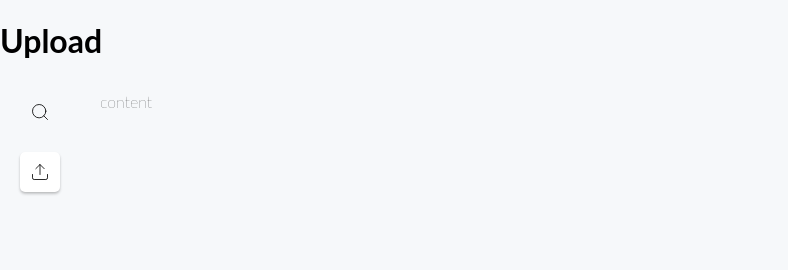
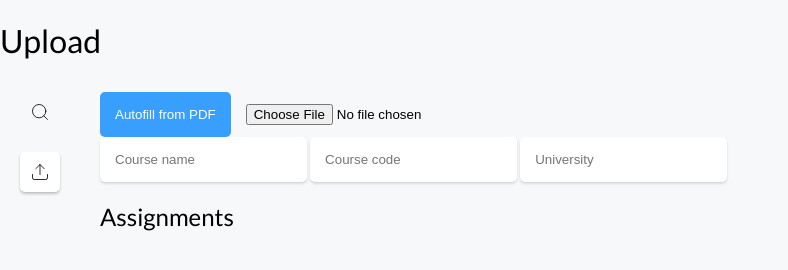
Before and after one commit to geotrieu/CH2020, a plain HTML site: page frontend/upload/index.html in a window 1280 px wide. Shown: the whole page, without its empty margins (0-788 px from the left). Drawn offline with Linux system fonts and the light colour scheme.

Commit message:
upload file

```diff
--- a/frontend/search/app.js
+++ b/frontend/search/app.js
@@ -52,6 +52,7 @@ function updateTable(data) {
 
 function noDataReturned() {
   let el = document.getElementById("resultsTableWrapper");
+  document.getElementById("resultCount").innerHTML = "(0 results)";
 
   el.innerHTML = `
     <div id="noResultsWrapper">
@@ -79,7 +80,7 @@ function display(data) {
     `;
   }
 
-  console.log(rows);
+  document.getElementById("resultCount").innerHTML = `(${data.length} result${data.length == 1 ? '' : 's'})`;
 
   el.innerHTML = `
     <table id="resultsTable" cellspacing=0>
--- a/frontend/upload/index.html
+++ b/frontend/upload/index.html
@@ -3,7 +3,9 @@
 <html>
   <head>
     <title>UI - Upload</title>
+    <link rel="stylesheet" type="text/css" href="../fonts.css" />
     <link rel="stylesheet" type="text/css" href="../style.css" />
+    <link rel="stylesheet" type="text/css" href="style.css" />
   </head>
   <body>
     <div id="topBar">
@@ -29,7 +31,32 @@
         </div>
       </div>
 
-      <div id="content">content</div>
+      <div id="content">
+        <div id="formWrapper">
+          <div class="horizontal">
+            <button class="button autofillButton">Autofill from PDF</button>
+            <input type="file" accept=".pdf" id="fileInputButton" />
+          </div>
+
+          <div id="form">
+            <div>
+              <input type="text" id="courseName" placeholder="Course name" />
+              <input type="text" id="courseCode" placeholder="Course code" />
+              <input type="text" id="uni" placeholder="University" />
+            </div>
+
+            <div id="assignments">
+              <h2>Assignments</h2>
+              <table>
+
+              </table>
+            </div>
+          </div>
+        </div>
+        <div id="pdfViewer">
+
+        </div>
+      </div>
     </div>
   </body>
 </html>
--- /dev/null
+++ b/frontend/upload/style.css
@@ -0,0 +1,24 @@
+.autofillButton {
+  position: relative;
+  cursor: pointer;
+}
+
+.horizontal {
+  display: flex;
+  align-items: center;
+}
+
+#fileInputButton {
+  flex: 1;
+  background-color: transparent;
+  box-shadow: none;
+  padding: calc((45px - 21px) / 2) 15px;
+}
+
+#content {
+  flex-direction: row;
+}
+
+#formWrapper {
+  flex: 1;
+}
```
